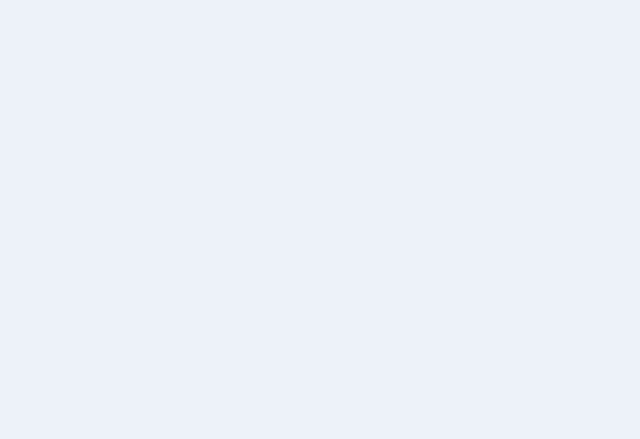
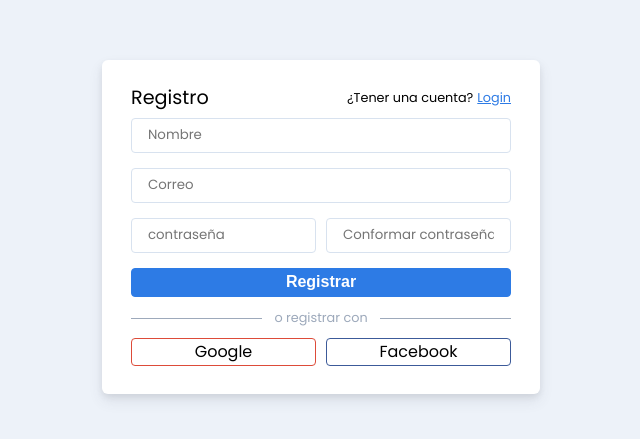
Before and after one commit to irvincnt/cnt, a React app: page /register in a window 1280 px wide. Shown: the part 173-612 px from the top of the page, without its empty margins (319-959 px from the left). Built offline with nearby package versions, Linux system fonts and the light colour scheme.

Commit message:
Crear vista de registro

```diff
--- a/src/pages/Login.js
+++ b/src/pages/Login.js
@@ -1,4 +1,5 @@
 import React from 'react'
+import { Link } from 'react-router-dom'
 import '../styles/login.scss'
 
 export default function Login () {
@@ -9,7 +10,7 @@ export default function Login () {
           <p>Login</p>
           <span>
             o
-            <a>Crear una cuenta</a>
+            <Link to='/register'>Crear una cuenta</Link>
           </span>
         </div>
         <div className='login-form'>
--- /dev/null
+++ b/src/pages/Register.js
@@ -0,0 +1,48 @@
+import React from 'react'
+import { Link } from 'react-router-dom'
+
+export default function Register () {
+  return (
+    <div className='register'>
+      <div className='wrapper'>
+        <div className='register-head'>
+          <p>Registro</p>
+          <span>
+            ¿Tener una cuenta?
+            <Link to='/login'>Login</Link>
+          </span>
+        </div>
+        <div className='register-form'>
+          <form>
+            <div className='form-group'>
+              <input className='form-control' type='text' placeholder='Nombre' />
+            </div>
+            <div className='form-group'>
+              <input className='form-control' type='email' placeholder='Correo' />
+            </div>
+            <div className='form-row'>
+              <div className='form-group'>
+                <input className='form-control' type='password' placeholder='contraseña' />
+              </div>
+              <div className='form-group'>
+                <input className='form-control' type='password' placeholder='Conformar contraseña' />
+              </div>
+            </div>
+            <div className='form-group'>
+              <button className='btn'>Registrar</button>
+            </div>
+          </form>
+        </div>
+        <p className='divider line one-line'>o registrar con</p>
+        <div className='register-social'>
+          <div className='gg'>
+            <a>Google</a>
+          </div>
+          <div className='fb'>
+            <a>Facebook</a>
+          </div>
+        </div>
+      </div>
+    </div>
+  )
+}
--- a/src/router/AppRouter.js
+++ b/src/router/AppRouter.js
@@ -1,12 +1,14 @@
 import React from 'react'
 import { BrowserRouter as Router, Switch, Route } from 'react-router-dom'
 import Login from '../pages/Login'
+import Register from '../pages/Register'
 
 export const AppRouter = () => {
   return (
     <Router>
       <Switch>
         <Route exact path='/login' component={Login} />
+        <Route exact path='/register' component={Register} />
       </Switch>
     </Router>
   )
--- a/src/styles/login.scss
+++ b/src/styles/login.scss
@@ -1,7 +1,7 @@
 
 @import 'base';
 
-.login {
+.login, .register {
   height: 100%;
   display: flex;
   padding: 0 15px;
@@ -43,6 +43,7 @@
 
   &-form {
     .form-group{
+      width: 100%;
       padding-bottom: 15px;
     }
     .form-control {
@@ -54,6 +55,11 @@
       box-sizing: border-box;
       background-color: #fff;
       border: 1px solid #d8e2ef;
+    }
+    .form-row {
+      display: grid;
+      grid-template-columns: 1fr 1fr;
+      column-gap: 10px;
     }
     .btn {
       width: 100%;
@@ -113,13 +119,13 @@
 }
 
 @media (min-width: 480px) {
-  .login .wrapper{
+  .login .wrapper, .register .wrapper{
     max-width: 380px;
     flex-wrap: wrap;
     gap: 12px;
   }
 
-  .login-social {
+  .login-social, .register-social {
     display: grid;
     grid-template-columns: 1fr 1fr;
     column-gap: 10px;
```
